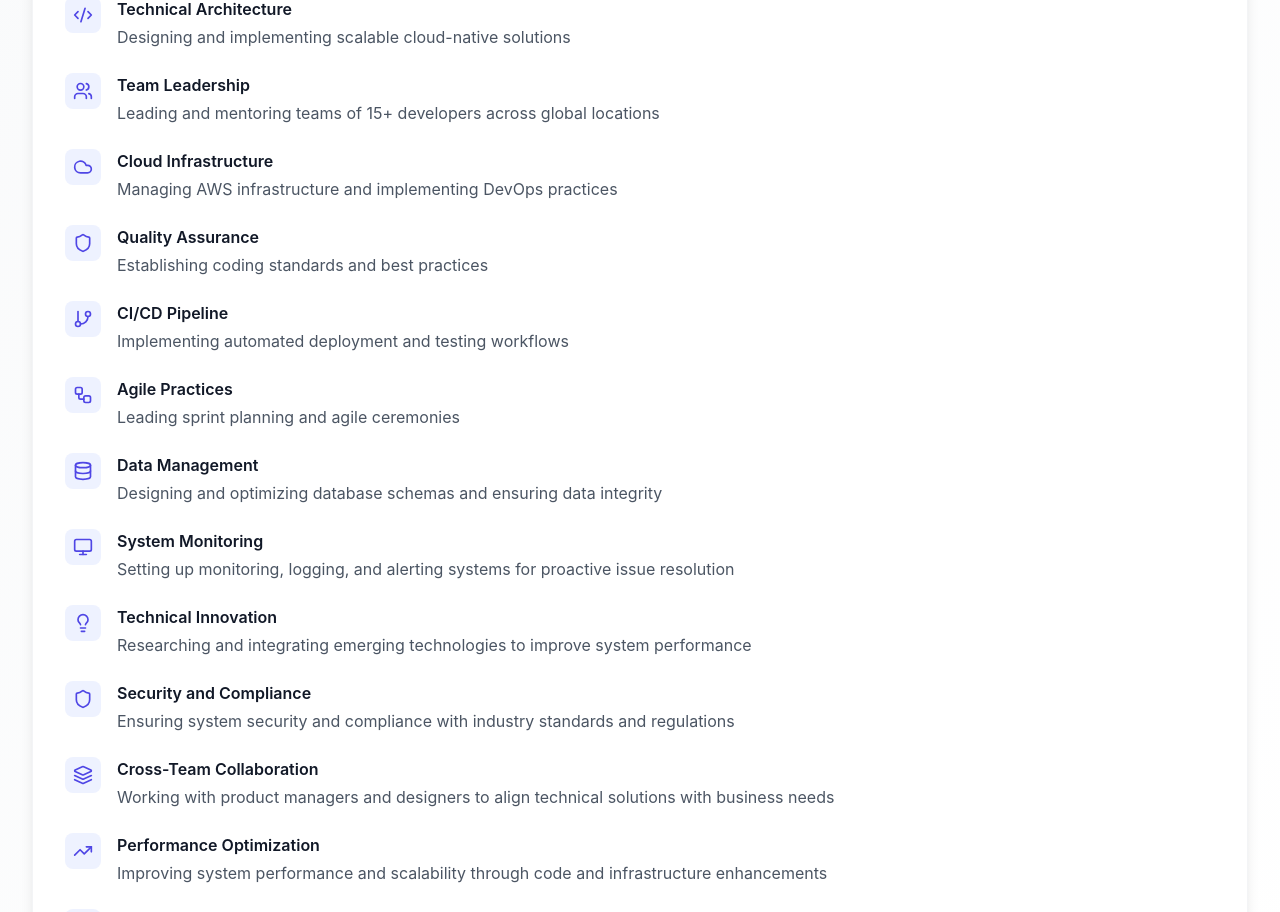
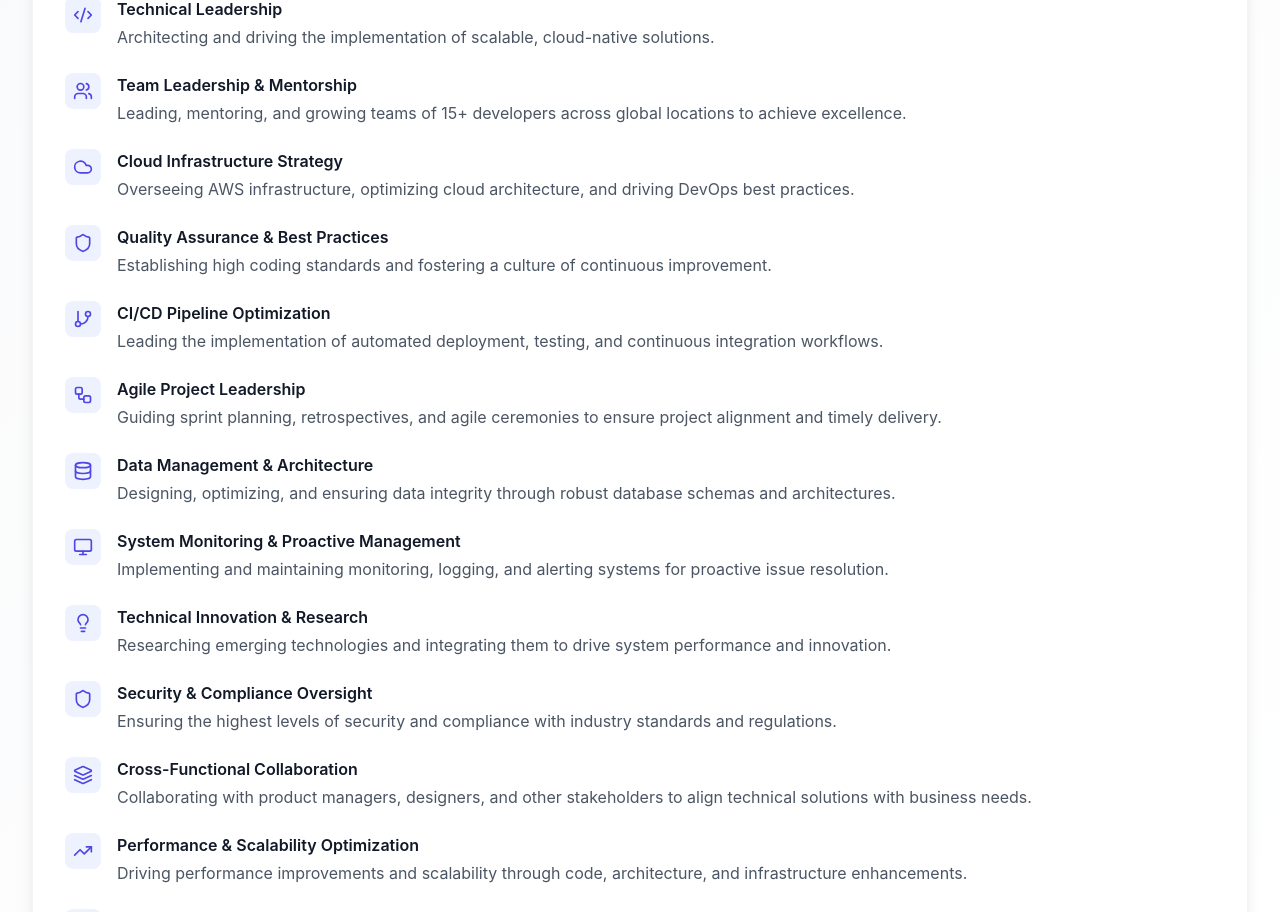
Before and after one commit to HirenGohil13/hiren-portfolio, a React (Vite) app: page / in a window 1280 px wide. Shown: the part 1337-2249 px from the top of the page. Built offline with nearby package versions, Linux system fonts and the light colour scheme.

Commit message:
Updated code

```diff
--- a/src/components/Contact.tsx
+++ b/src/components/Contact.tsx
@@ -1,4 +1,4 @@
-import { Mail, Linkedin, MapPin, Phone, Send, ArrowRight } from 'lucide-react';
+import { Mail, Linkedin, Phone, Send, ArrowRight } from 'lucide-react';
 
 export default function Contact() {
   return (
--- a/src/components/Footer.tsx
+++ b/src/components/Footer.tsx
@@ -1,4 +1,3 @@
-import React from 'react';
 import { motion } from 'framer-motion';
 import { Github, Linkedin, Mail, Terminal } from 'lucide-react';
 
--- a/src/components/Header.tsx
+++ b/src/components/Header.tsx
@@ -1,4 +1,3 @@
-import React from 'react';
 import { Github, Linkedin, Mail, Terminal } from 'lucide-react';
 
 export default function Header() {
--- a/src/components/Profile/KeyResponsibilities.tsx
+++ b/src/components/Profile/KeyResponsibilities.tsx
@@ -5,69 +5,71 @@ import { Code2, Users, Cloud, Shield, GitBranch, Workflow, Database, Monitor, Li
 const responsibilities = [
   {
     icon: <Code2 className="h-5 w-5" />,
-    title: "Technical Architecture",
-    description: "Designing and implementing scalable cloud-native solutions"
+    title: "Technical Leadership",
+    description: "Architecting and driving the implementation of scalable, cloud-native solutions."
   },
   {
     icon: <Users className="h-5 w-5" />,
-    title: "Team Leadership",
-    description: "Leading and mentoring teams of 15+ developers across global locations"
+    title: "Team Leadership & Mentorship",
+    description: "Leading, mentoring, and growing teams of 15+ developers across global locations to achieve excellence."
   },
   {
     icon: <Cloud className="h-5 w-5" />,
-    title: "Cloud Infrastructure",
-    description: "Managing AWS infrastructure and implementing DevOps practices"
+    title: "Cloud Infrastructure Strategy",
+    description: "Overseeing AWS infrastructure, optimizing cloud architecture, and driving DevOps best practices."
   },
   {
     icon: <Shield className="h-5 w-5" />,
-    title: "Quality Assurance",
-    description: "Establishing coding standards and best practices"
+    title: "Quality Assurance & Best Practices",
+    description: "Establishing high coding standards and fostering a culture of continuous improvement."
   },
   {
     icon: <GitBranch className="h-5 w-5" />,
-    title: "CI/CD Pipeline",
-    description: "Implementing automated deployment and testing workflows"
+    title: "CI/CD Pipeline Optimization",
+    description: "Leading the implementation of automated deployment, testing, and continuous integration workflows."
   },
   {
     icon: <Workflow className="h-5 w-5" />,
-    title: "Agile Practices",
-    description: "Leading sprint planning and agile ceremonies"
+    title: "Agile Project Leadership",
+    description: "Guiding sprint planning, retrospectives, and agile ceremonies to ensure project alignment and timely delivery."
   },
   {
     icon: <Database className="h-5 w-5" />,
-    title: "Data Management",
-    description: "Designing and optimizing database schemas and ensuring data integrity"
+    title: "Data Management & Architecture",
+    description: "Designing, optimizing, and ensuring data integrity through robust database schemas and architectures."
   },
   {
     icon: <Monitor className="h-5 w-5" />,
-    title: "System Monitoring",
-    description: "Setting up monitoring, logging, and alerting systems for proactive issue resolution"
-  },{
+    title: "System Monitoring & Proactive Management",
+    description: "Implementing and maintaining monitoring, logging, and alerting systems for proactive issue resolution."
+  },
+  {
     icon: <Lightbulb className="h-5 w-5" />,
-    title: "Technical Innovation",
-    description: "Researching and integrating emerging technologies to improve system performance"
+    title: "Technical Innovation & Research",
+    description: "Researching emerging technologies and integrating them to drive system performance and innovation."
   },
   {
     icon: <Shield className="h-5 w-5" />,
-    title: "Security and Compliance",
-    description: "Ensuring system security and compliance with industry standards and regulations"
+    title: "Security & Compliance Oversight",
+    description: "Ensuring the highest levels of security and compliance with industry standards and regulations."
   },
   {
     icon: <Layers className="h-5 w-5" />,
-    title: "Cross-Team Collaboration",
-    description: "Working with product managers and designers to align technical solutions with business needs"
+    title: "Cross-Functional Collaboration",
+    description: "Collaborating with product managers, designers, and other stakeholders to align technical solutions with business needs."
   },
   {
     icon: <TrendingUp className="h-5 w-5" />,
-    title: "Performance Optimization",
-    description: "Improving system performance and scalability through code and infrastructure enhancements"
+    title: "Performance & Scalability Optimization",
+    description: "Driving performance improvements and scalability through code, architecture, and infrastructure enhancements."
   },
   {
     icon: <Book className="h-5 w-5" />,
-    title: "Knowledge Sharing",
-    description: "Conducting technical workshops and sharing expertise within the team"
+    title: "Knowledge Sharing & Growth",
+    description: "Leading technical workshops and sharing knowledge to elevate the team’s skill set and foster continuous learning."
   }
 ];
+
 
 const KeyResponsibilities: React.FC = () => {
   return (
--- a/src/components/ProjectCard.tsx
+++ b/src/components/ProjectCard.tsx
@@ -1,4 +1,3 @@
-import React from 'react';
 import { ExternalLink, Github, ArrowRight } from 'lucide-react';
 import { Project } from '../types/project';
 import { motion } from 'framer-motion';
--- a/src/components/Projects.tsx
+++ b/src/components/Projects.tsx
@@ -1,4 +1,3 @@
-import React from 'react';
 import { projects } from '../data/projects';
 import ProjectCard from './ProjectCard';
 
--- a/src/components/Recommendations.tsx
+++ b/src/components/Recommendations.tsx
@@ -1,4 +1,3 @@
-import React from 'react';
 import { Quote, Linkedin, Star, Verified } from 'lucide-react';
 
 const recommendations = [
```
